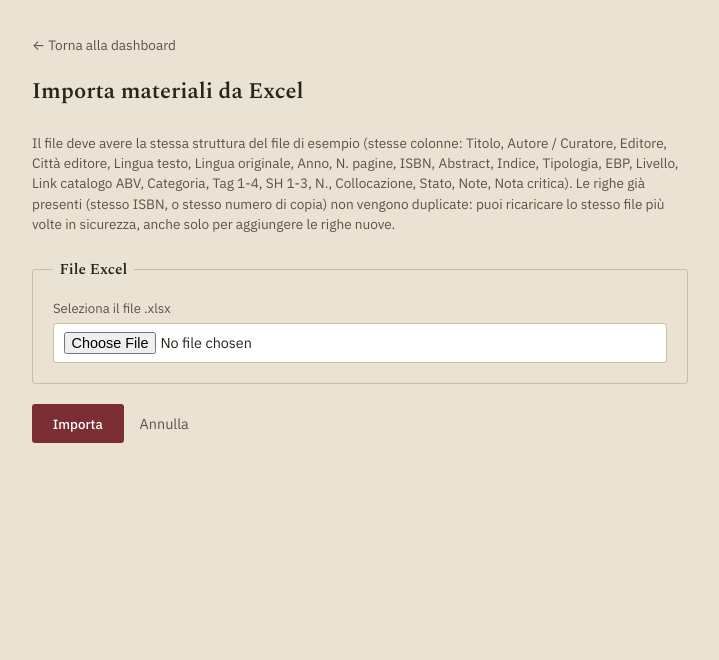
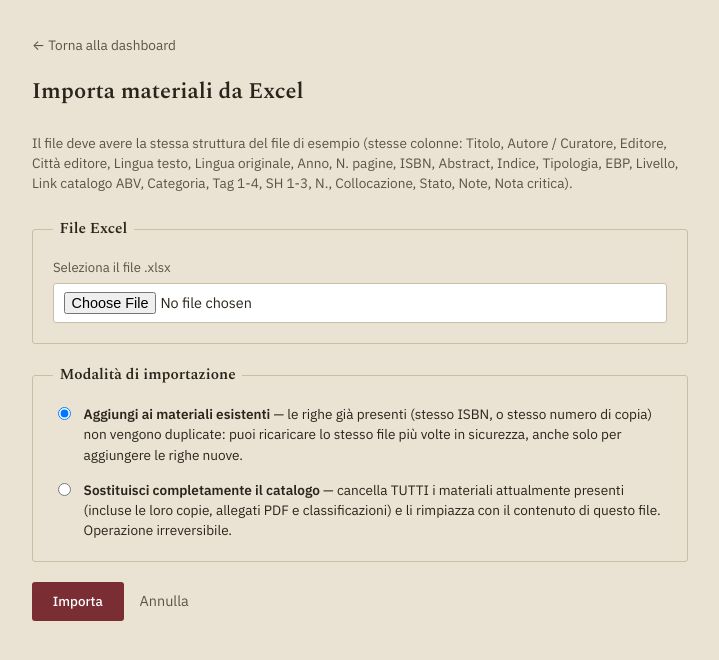
Before and after one commit to AleAlex502/tesi, a FastAPI app: template app/templates/admin_importa_excel.html in a window 1280 px wide. Shown: the part 117-777 px from the top of the page, without its empty margins (280-999 px from the left). Run offline with FastAPI, Linux system fonts and the light colour scheme; the template is opened without the code that fills it, so the values that code supplies are empty.

Commit message:
messo qualche tocco ottimizzato

```diff
--- a/app/static/style.css
+++ b/app/static/style.css
@@ -732,6 +767,29 @@ button:focus-visible {
   width: auto !important;
 }
 
+.opzione-radio {
+  display: flex !important;
+  align-items: flex-start;
+  gap: 0.6rem;
+  font-size: 0.85rem !important;
+  color: var(--color-ink) !important;
+  margin: 0 0 0.9rem !important;
+  cursor: pointer;
+}
+
+.opzione-radio:last-of-type {
+  margin-bottom: 0 !important;
+}
+
+.opzione-radio input {
+  width: auto !important;
+  margin-top: 0.2rem;
+}
+
+.opzione-radio strong {
+  color: var(--color-ink);
+}
+
 .form-riga {
   display: grid;
   grid-template-columns: repeat(auto-fit, minmax(160px, 1fr));
--- a/app/templates/admin_importa_excel.html
+++ b/app/templates/admin_importa_excel.html
@@ -14,6 +14,7 @@
 
   {% if risultato %}
     <p class="alert-successo">
+      {% if risultato.sostituito %}Catalogo sostituito. {% endif -%}
       Importazione completata: {{ risultato.righe_elaborate }} material{{ 'e' if risultato.righe_elaborate == 1 else 'i' }} elaborat{{ 'o' if risultato.righe_elaborate == 1 else 'i' }}.
     </p>
     {% if risultato.errori %}
@@ -30,16 +31,44 @@
     Il file deve avere la stessa struttura del file di esempio (stesse colonne: Titolo, Autore / Curatore,
     Editore, Città editore, Lingua testo, Lingua originale, Anno, N. pagine, ISBN, Abstract, Indice,
     Tipologia, EBP, Livello, Link catalogo ABV, Categoria, Tag 1-4, SH 1-3, N., Collocazione, Stato, Note,
-    Nota critica). Le righe già presenti (stesso ISBN, o stesso numero di copia) non vengono duplicate:
-    puoi ricaricare lo stesso file più volte in sicurezza, anche solo per aggiungere le righe nuove.
+    Nota critica).
   </p>
 
-  <form method="post" action="/admin/importa-excel" class="admin-form" enctype="multipart/form-data">
+  <form method="post" action="/admin/importa-excel" class="admin-form" enctype="multipart/form-data" onsubmit="return confermaImportazione()">
     <fieldset>
       <legend>File Excel</legend>
       <div class="campo">
         <label for="file_excel">Seleziona il file .xlsx</label>
         <input type="file" id="file_excel" name="file_excel" accept=".xlsx" required>
+      </div>
+    </fieldset>
+
+    <fieldset>
+      <legend>Modalità di importazione</legend>
+
+      <label class="opzione-radio">
+        <input type="radio" name="modalita" value="aggiungi" checked onchange="aggiornaAvvisoModalita()">
+        <span>
+          <strong>Aggiungi ai materiali esistenti</strong> — le righe già presenti (stesso ISBN, o stesso
+          numero di copia) non vengono duplicate: puoi ricaricare lo stesso file più volte in sicurezza,
+          anche solo per aggiungere le righe nuove.
+        </span>
+      </label>
+
+      <label class="opzione-radio">
+        <input type="radio" name="modalita" value="sostituisci" onchange="aggiornaAvvisoModalita()">
+        <span>
+          <strong>Sostituisci completamente il catalogo</strong> — cancella TUTTI i materiali attualmente
+          presenti (incluse le loro copie, allegati PDF e classificazioni) e li rimpiazza con il contenuto
+          di questo file. Operazione irreversibile.
+        </span>
+      </label>
+
+      <div id="avviso-sostituzione" class="alert-errore" style="display:none; margin-top:0.75rem;">
+        <label class="checkbox-riga">
+          <input type="checkbox" name="conferma_sostituzione" value="1" id="conferma_sostituzione">
+          Ho capito che questa operazione cancellerà definitivamente tutti i materiali esistenti e non può essere annullata.
+        </label>
       </div>
     </fieldset>
 
@@ -50,4 +79,23 @@
   </form>
 
 </div>
+
+<script>
+  function aggiornaAvvisoModalita() {
+    const sostituisci = document.querySelector('input[name="modalita"][value="sostituisci"]').checked;
+    document.getElementById('avviso-sostituzione').style.display = sostituisci ? 'block' : 'none';
+  }
+
+  function confermaImportazione() {
+    const sostituisci = document.querySelector('input[name="modalita"][value="sostituisci"]').checked;
+    if (sostituisci) {
+      if (!document.getElementById('conferma_sostituzione').checked) {
+        alert('Devi spuntare la casella di conferma per sostituire il catalogo.');
+        return false;
+      }
+      return confirm('Sei sicura? Tutti i materiali esistenti verranno cancellati definitivamente.');
+    }
+    return true;
+  }
+</script>
 {% endblock %}
```
Also changed, not shown: other parts of app/static/style.css (+35 -0 lines), app/crud.py (+35 -0 lines), app/routers/admin_pagine.py (+47 -5 lines), app/templates/admin_dashboard.html (+53 -5 lines), app/templates/admin_login.html (+5 -2 lines).
